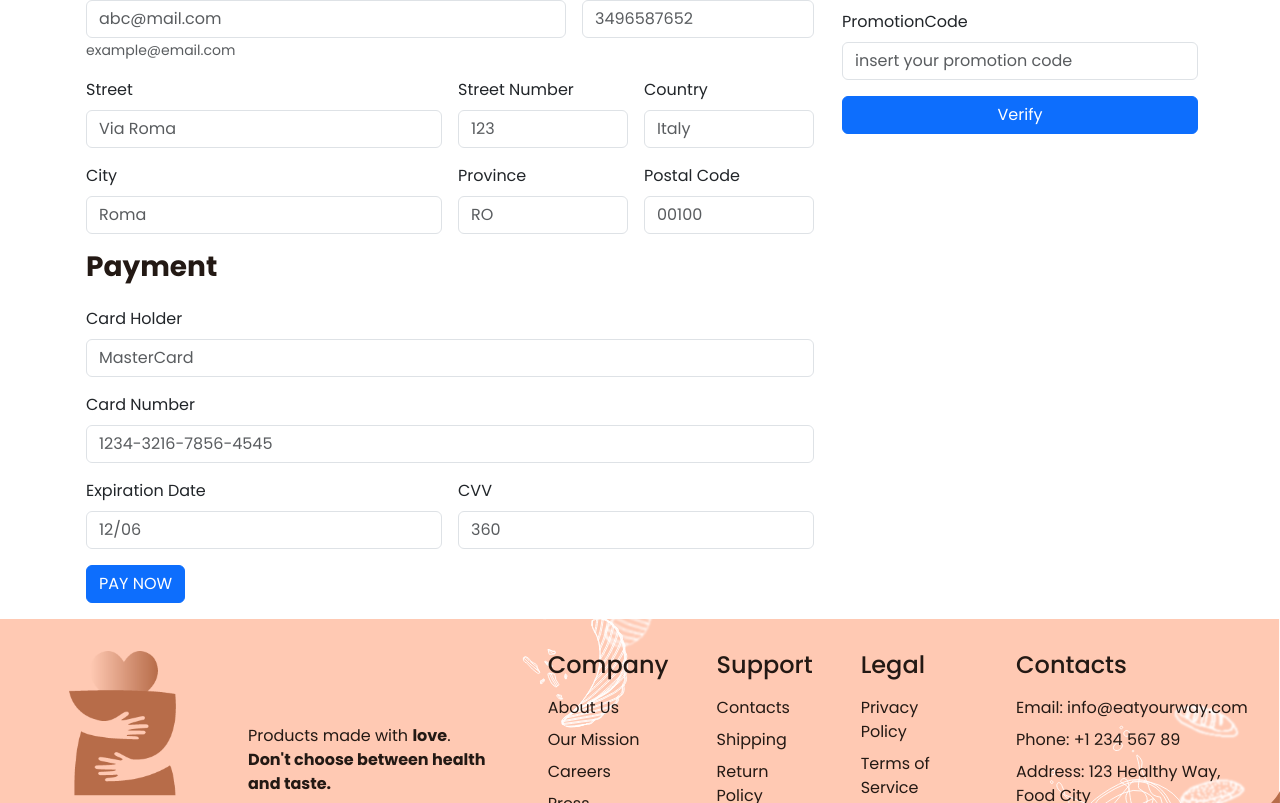
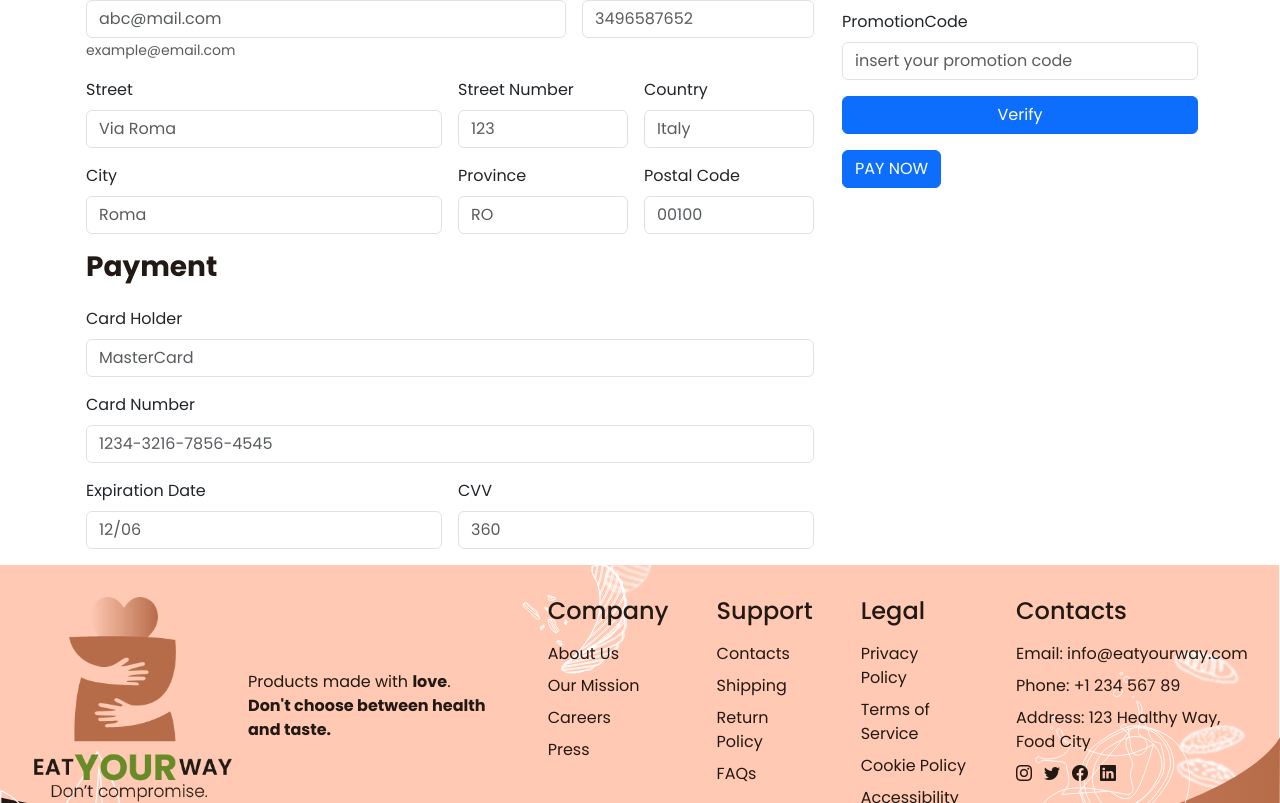
Before and after one commit to GiuseppeColucci95/project-work-team3, a React (Vite) app in the folder FRONTEND/: page /checkout in a window 1280 px wide. Shown: the part 360-1163 px from the top of the page. Built offline with nearby package versions, Linux system fonts and the light colour scheme.

Commit message:
fix: update button placement for payment submission in Checkout component

```diff
--- a/FRONTEND/src/pages/Checkout.jsx
+++ b/FRONTEND/src/pages/Checkout.jsx
@@ -361,9 +361,9 @@ export default function Checkout() {
                   </div>
                 </div>
 
-                <div className="col-12">
+                {/* <div className="col-12">
                   <button className="btn btn-primary" type="submit">PAY NOW</button>
-                </div>
+                </div> */}
 
               </form>
             </div>
@@ -416,6 +416,10 @@ export default function Checkout() {
 
                   </div>
                 </div>
+
+
+                <button className="btn btn-primary mt-3" type="submit">PAY NOW</button>
+
               </section>
             </div>
           </div>
```
